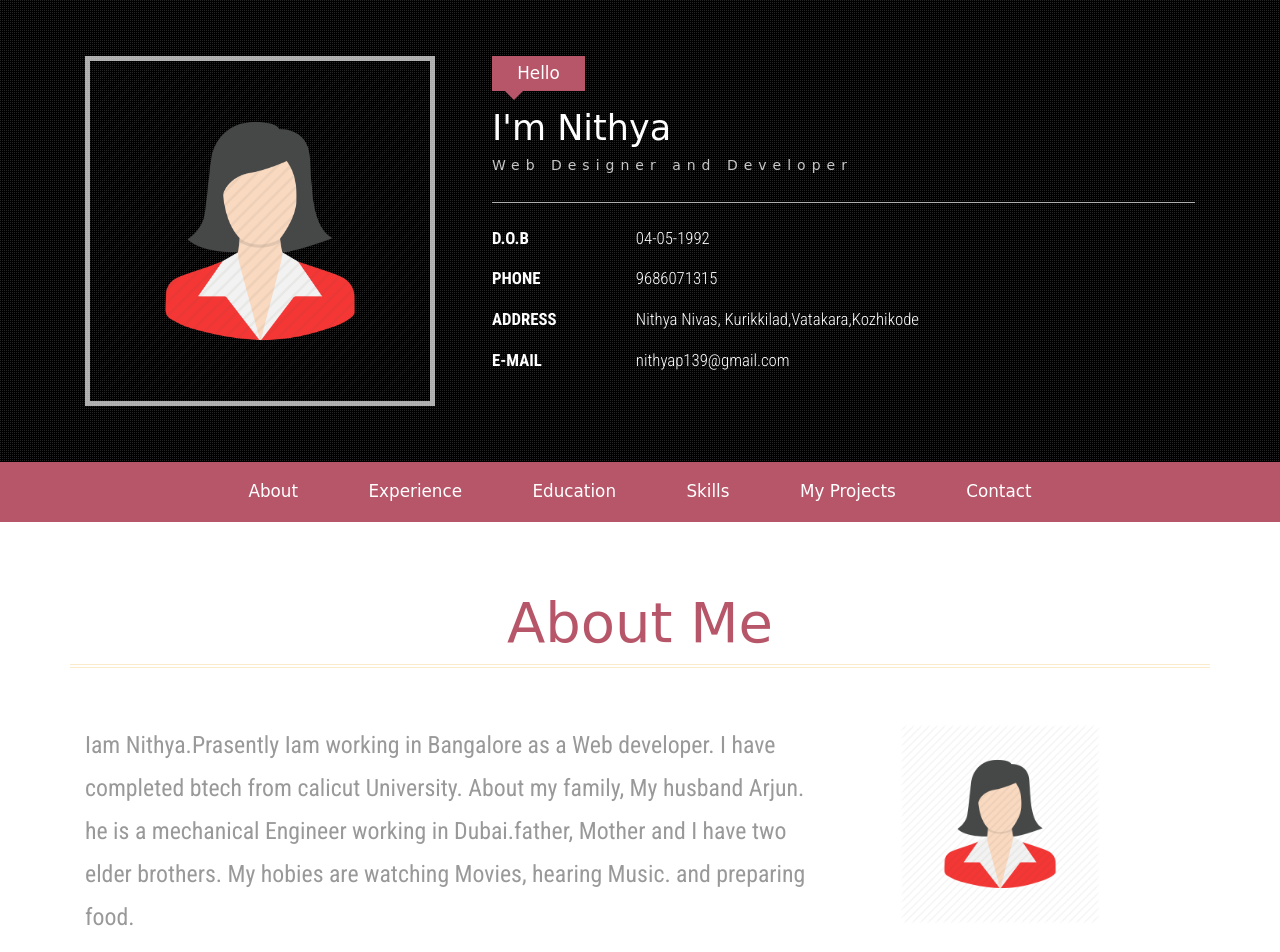
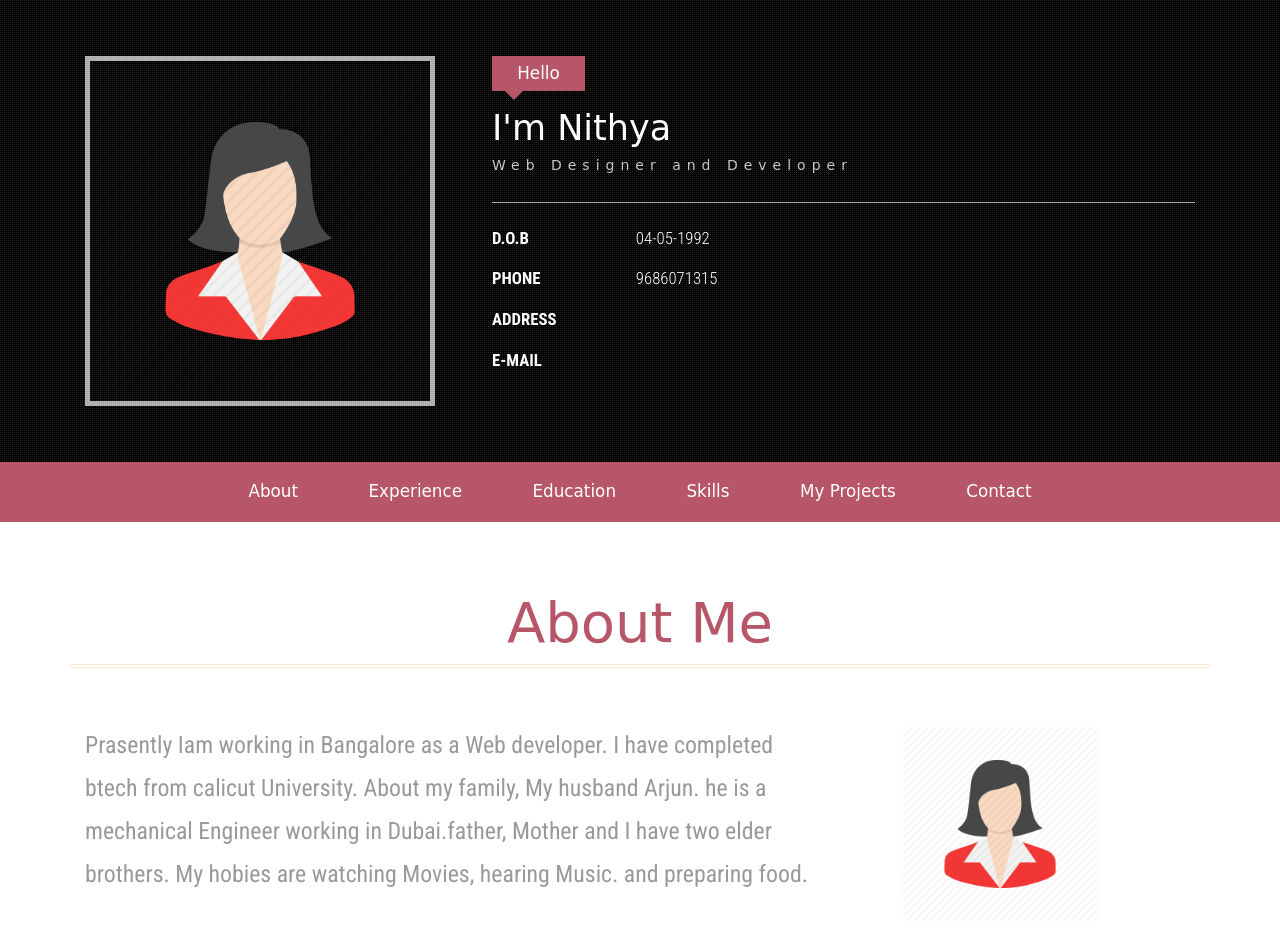
Before and after one commit to Nithyaparambhath/My-Project, a plain HTML site: page index.html in a window 1280 px wide. Shown: the top 952 px of the page. Drawn offline with Linux system fonts and the light colour scheme; a web font is replaced by a local one.

Commit message:
Update index.html

```diff
--- a/index.html
+++ b/index.html
@@ -60,13 +60,13 @@
 						<li>
 							<ul class="address-text">
 								<li><b>ADDRESS </b></li>
-								<li>Nithya Nivas, Kurikkilad,Vatakara,Kozhikode</li>
+								<li></li>
 							</ul>
 						</li>
 						<li>
 							<ul class="address-text">
 								<li><b>E-MAIL </b></li>
-								<li><a href="mailto:nithyap139@gmail.com"> nithyap139@gmail.com</a></li>
+								<li><a href="mailto:"> </a></li>
 							</ul>
 						</li>
 						<!-- <li>
@@ -112,7 +112,7 @@
 		<div class="container">
 			<h3 class="title"> About Me</h3>
 			<div class="col-md-8 about-left">
-				<p>Iam Nithya.Prasently Iam working in Bangalore as a Web developer. I have completed btech from calicut University. About my family, My husband Arjun. he is a mechanical Engineer working in Dubai.father, Mother and I have two elder brothers. My hobies are watching Movies, hearing Music. and preparing food.</p>
+				<p>Prasently Iam working in Bangalore as a Web developer. I have completed btech from calicut University. About my family, My husband Arjun. he is a mechanical Engineer working in Dubai.father, Mother and I have two elder brothers. My hobies are watching Movies, hearing Music. and preparing food.</p>
 			</div>
 			<div class="col-md-4 about-right">
 				<img src="images/icon.png" alt="my-image" style="width: 200px; height: 200px;">
```
